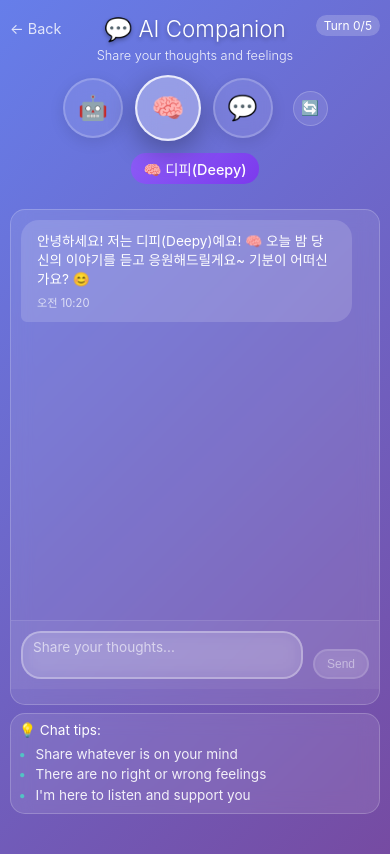
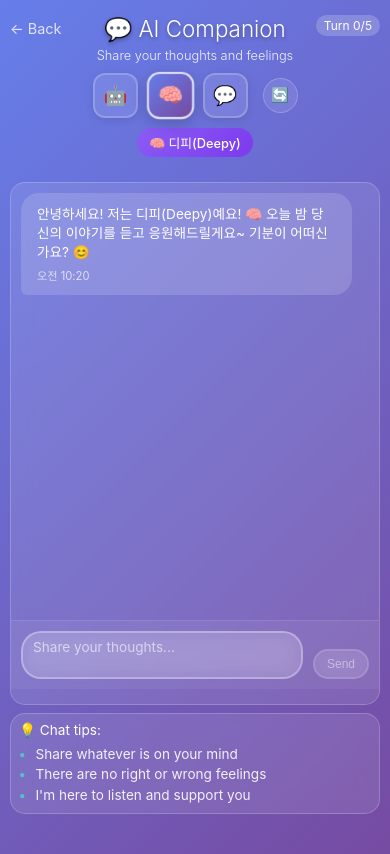
Before and after one commit to SaintKim0/SleepTalk-App, a Next.js app: page /chat in a window 390 px wide. Built offline with nearby package versions, Linux system fonts and the light colour scheme; no server answers.

Commit message:
대화창 조정2

```diff
--- a/styles/Chat.module.css
+++ b/styles/Chat.module.css
@@ -43,7 +43,7 @@
   .messagesContainer {
     padding: 15px;
     padding-bottom: 5px;
-    min-height: 180px;
+    min-height: 220px;
   }
 
   .inputContainer {
@@ -135,7 +135,7 @@
   display: flex;
   flex-direction: column;
   gap: 15px;
-  min-height: 250px;
+  min-height: 300px;
 }
 
 .message {
@@ -444,15 +444,15 @@
   }
 
   .aiModeSelector {
-    gap: 12px;
-    margin: 15px 0;
+    gap: 8px;
+    margin: 8px 0;
   }
 
   .aiModeButton {
-    width: 50px;
-    height: 50px;
-    font-size: 1.3rem;
-    padding: 12px;
+    width: 40px;
+    height: 40px;
+    font-size: 1.1rem;
+    padding: 6px 8px;
   }
 
   .endMessage {
@@ -536,7 +536,7 @@
   .messagesContainer {
     padding: 10px;
     padding-bottom: 5px;
-    min-height: 150px;
+    min-height: 200px;
   }
 
   .messageContent {
@@ -563,15 +563,15 @@
   }
 
   .aiModeSelector {
-    gap: 10px;
-    margin: 12px 0;
+    gap: 6px;
+    margin: 6px 0;
   }
 
   .aiModeButton {
-    width: 45px;
-    height: 45px;
-    font-size: 1.2rem;
-    padding: 10px;
+    width: 35px;
+    height: 35px;
+    font-size: 1rem;
+    padding: 5px 6px;
   }
 
   .resetButtonSmall {
@@ -601,16 +601,16 @@
 
 .aiMode {
   text-align: center;
-  margin-top: 8px;
-  font-size: 0.9rem;
+  margin-top: 5px;
+  font-size: 0.8rem;
 }
 
 .aiModeSelector {
   display: flex;
   justify-content: center;
   align-items: center;
-  gap: 15px;
-  margin: 15px 0;
+  gap: 10px;
+  margin: 10px 0;
   flex-wrap: nowrap;
   position: relative;
 }
@@ -619,18 +619,18 @@
   background: rgba(255, 255, 255, 0.1);
   border: 2px solid rgba(255, 255, 255, 0.2);
   color: white;
-  padding: 15px;
-  border-radius: 50%;
-  font-size: 1.5rem;
+  padding: 8px 12px;
+  border-radius: 12px;
+  font-size: 1.2rem;
   cursor: pointer;
   transition: all 0.3s cubic-bezier(0.4, 0, 0.2, 1);
   backdrop-filter: blur(10px);
-  width: 60px;
-  height: 60px;
+  width: 45px;
+  height: 45px;
   display: flex;
   align-items: center;
   justify-content: center;
-  box-shadow: 0 4px 15px rgba(0, 0, 0, 0.1);
+  box-shadow: 0 2px 8px rgba(0, 0, 0, 0.1);
 }
 
 .aiModeButton:hover:not(:disabled) {
@@ -640,10 +640,10 @@
 }
 
 .aiModeButton.active {
-  background: rgba(255, 255, 255, 0.3);
+  background: linear-gradient(135deg, #667eea 0%, #764ba2 100%);
   border-color: rgba(255, 255, 255, 0.8);
-  transform: scale(1.1);
-  box-shadow: 0 8px 25px rgba(0, 0, 0, 0.3);
+  transform: scale(1.05);
+  box-shadow: 0 4px 15px rgba(0, 0, 0, 0.2);
 }
 
 .aiModeButton.disabled {
```
